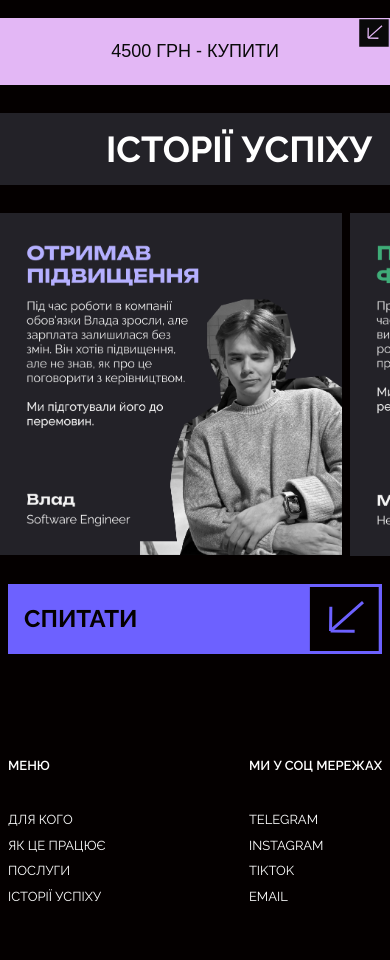
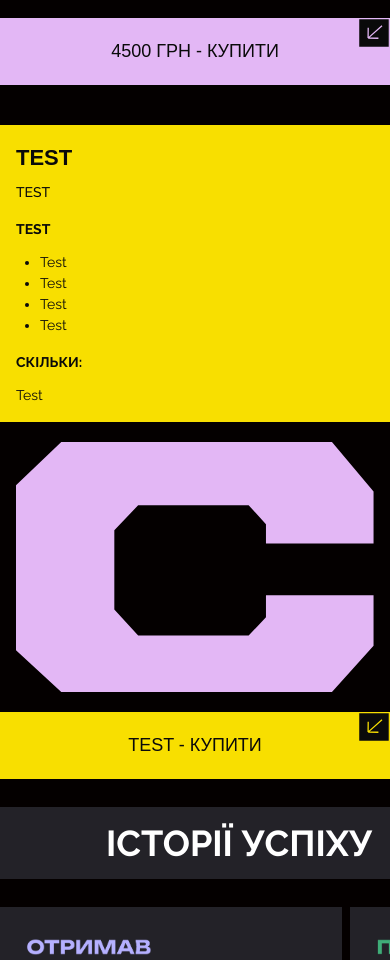
Before and after one commit to InM1nd/skelya_reborn, a Next.js app: page / in a window 390 px wide. Shown: the part 3762-4722 px from the top of the page. Built offline with nearby package versions, Linux system fonts and the light colour scheme; a web font is replaced by a local one.

Commit message:
My solution. Better late than never.

```diff
--- a/src/components/global/Products/ProductCard.tsx
+++ b/src/components/global/Products/ProductCard.tsx
@@ -17,6 +17,7 @@ interface ProductCardProps {
 const paymentUrls: Record<string, string> = {
   'Консультація': 'https://secure.wayforpay.com/button/b51358399b740',
   'Супровід': 'https://secure.wayforpay.com/button/b2b2523b05a5d',
+  'Test' : 'https://secure.wayforpay.com/button/bcb5d05ec6686',
 };
 
 export const ProductCard: React.FC<ProductCardProps> = ({
--- a/src/components/global/Products/ProductSection.tsx
+++ b/src/components/global/Products/ProductSection.tsx
@@ -31,6 +31,21 @@ const ProductSection: React.FC = () => {
       duration: "20 робочих днів підтримки",
       backgroundColor: "#E3B7F5"
     },
+    {
+      title: 'Test',
+      subtitle: 'Test',
+      listHeader: 'Test',
+      description: [
+        'Test',
+        'Test',
+        'Test',
+        'Test'
+      ],
+      image: '/svg/Letter_С.svg',
+      price: "Test - купити",
+      duration: "Test",
+      backgroundColor: "#f8df00"
+    },
   ];
 
   return (
--- a/src/components/global/header.tsx
+++ b/src/components/global/header.tsx
@@ -52,7 +52,7 @@ const Header = ({ }) => {
               <img src={'/svg/close_btn.svg'} alt='' className='h-[32px] md:h-[32px]'/>
             </button>
           </div>
-          <ul className="flex flex-col gap-3 uppercase pt-[40px] font-semibold text-[32px] lg:text-[40px] lg:pt-[100px] lg:font-bold">
+          <ul className="flex flex-col gap-3 uppercase pt-[40px] font-semibold text-[32px] 2xl:pt-[15%] 2xl:font-bold 2xl:text-[40px]">
             <li className="w-full hover:bg-white hover:text-black" onClick={closeMenu}>
               <a href="#for_whom" className="flex h-auto w-full px-4 pl-[40px] lg:pl-[50px]">Для кого</a>
             </li>
@@ -67,7 +67,7 @@ const Header = ({ }) => {
             </li>
           </ul>
 
-          <ul className="flex flex-col gap-3 uppercase font-semibold text-[26px] pt-[32px] lg:text-[32px] lg:pt-[100px]">
+          <ul className="flex flex-col gap-3 uppercase font-semibold text-[26px] pt-[32px] 2xl:text-[32px] 2xl:pt-[15%]">
             <li className="w-full hover:bg-white hover:text-black">
               <a href="https://t.me/skelya_careers" className="flex h-auto w-full px-3 pl-[40px] lg:pl-[50px]"># telegram</a>
             </li>
```
